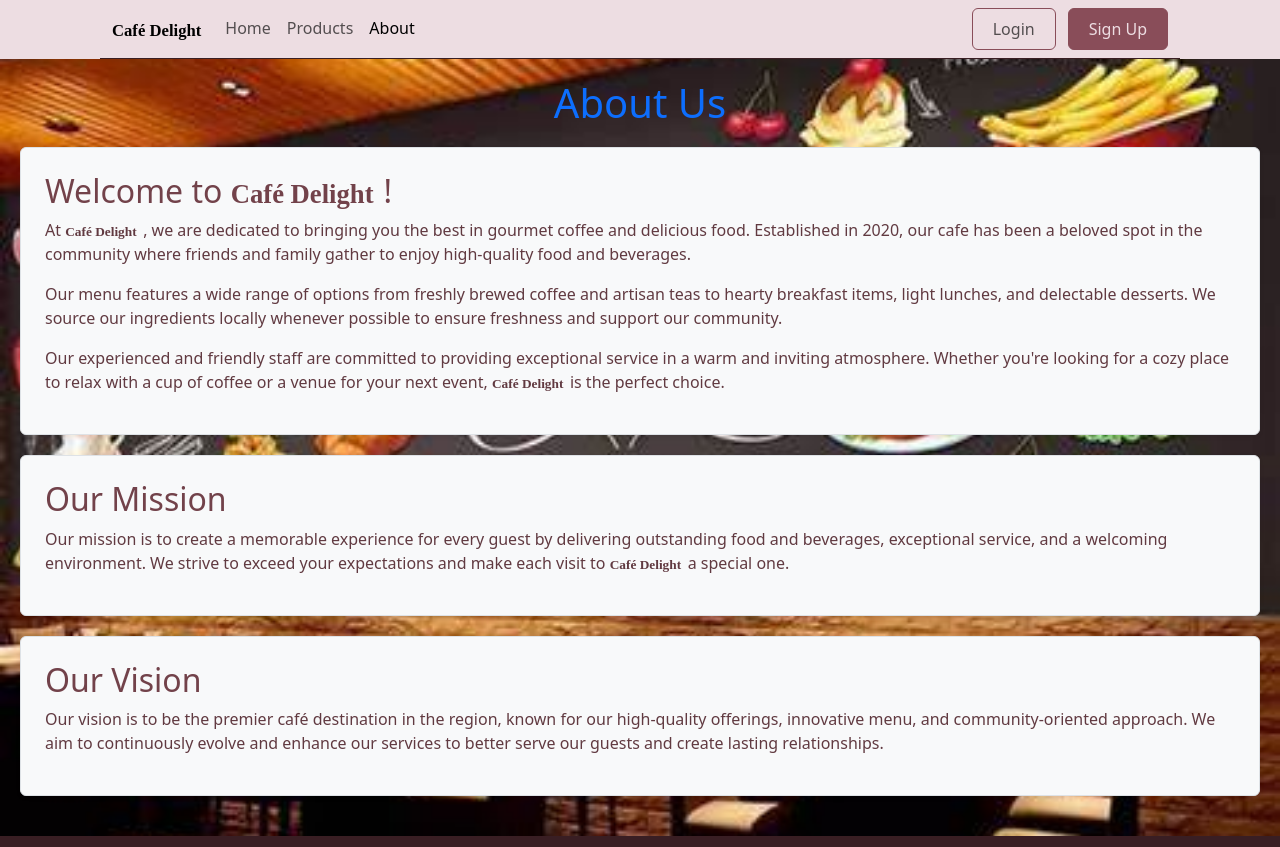
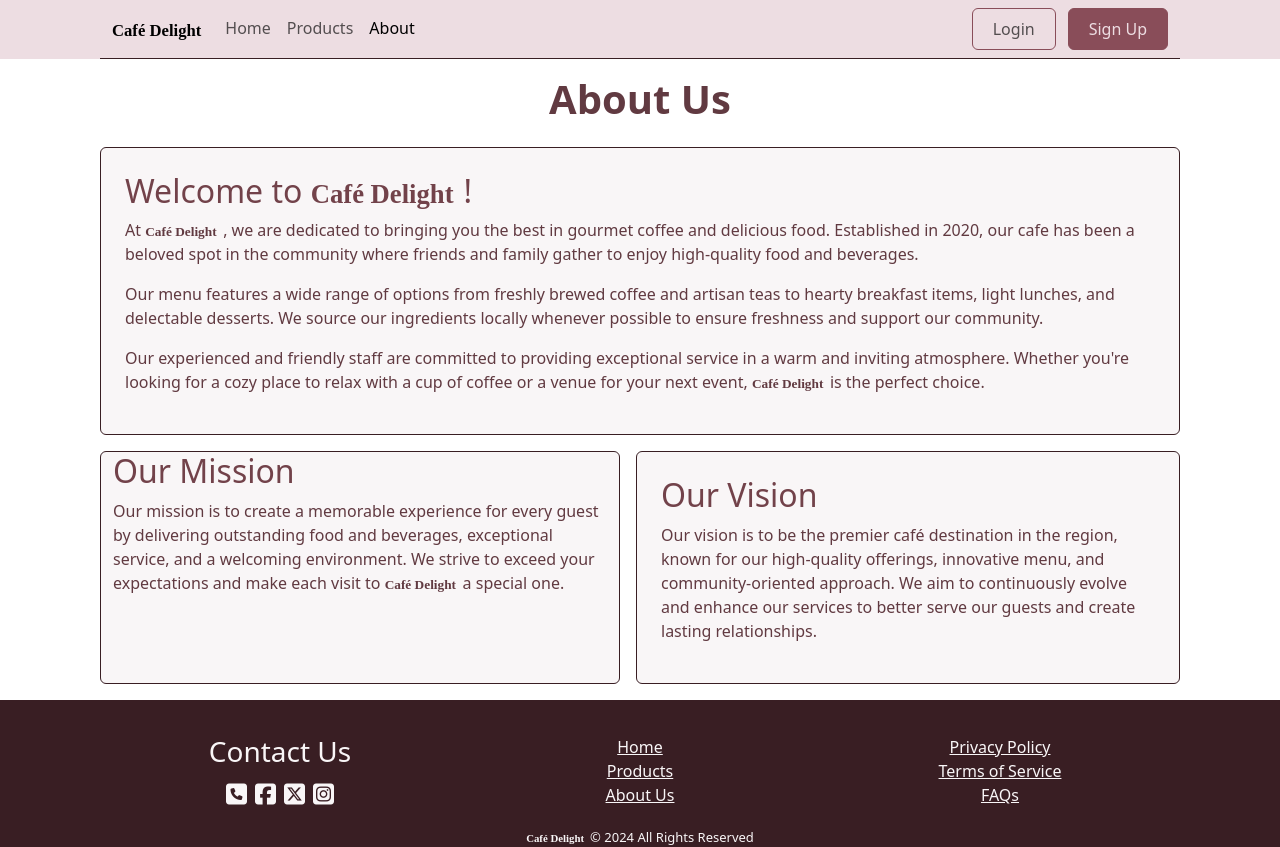
Before and after one commit to abdozero/Cafe-Angular, an Angular app: page /about in a window 1280 px wide. Shown: the top 847 px of the page. Built offline with nearby package versions, Linux system fonts and the light colour scheme.

Commit message:
theme apply

```diff
--- a/src/app/Component/about/about.component.css
+++ b/src/app/Component/about/about.component.css
@@ -1,50 +1,23 @@
-
-.about-container {
-  padding: 20px;
-  max-width: 1600px;
-  margin: 0 auto;
-  background-color: #eddde2;
-  background-image: url('../../../../public/Images/OIP.jpeg');
-  background-size: cover;
-  background-position: center;
-  background-repeat: no-repeat;
+h1 {
+  color: var(--color-10);
+  font-weight: bold;
 }
 
-.text-primary {
-  color: #b87c8d;
+section {
+  border: 1px solid var(--color-11);
+  background-color: var(--color-1);
+}
+/* @media (min-width: 992px)
+{
+  .mission, .vision{
+    max-width: 530px;
+  }
+} */
+
+h2 {
+  color: var(--color-9);
 }
 
-.about-content {
-  margin-top: 20px;
+p {
+  color: var(--color-10);
 }
-
-
-.about-description,
-.about-mission,
-.about-vision {
-  background-color: rgba(237, 221, 226, 0.8);
-  border: 1px solid #ca9caa;
-  border-radius: 8px;
-  padding: 15px;
-  margin-bottom: 20px;
-}
-
-
-.about-description h2,
-.about-mission h2,
-.about-vision h2 {
-  color: #72424a;
-}
-
-.about-description p,
-.about-mission p,
-.about-vision p {
-  color: #613a41;
-}
-
-
-.about-description,
-.about-mission,
-.about-vision {
-  box-shadow: 0 4px 8px rgba(0, 0, 0, 0.1);
-}
--- a/src/app/Component/about/about.component.html
+++ b/src/app/Component/about/about.component.html
@@ -1,9 +1,7 @@
-<!-- <<<<<<< HEAD -->
-
-<div class="about-container bg-light">
-  <h1 class="text-primary text-center">About Us</h1>
-  <div class="about-content">
-    <div class="about-description p-4 bg-light border rounded shadow-sm">
+<div class="container">
+  <h1 class="text-center lh-lg">About Us</h1>
+  <div class="row">
+    <section class="col p-4 mb-3 rounded">
       <h2>Welcome to <span class="brand-name">{{BrandName}}</span>!</h2>
       <p>
         At <span class="brand-name">{{BrandName}}</span>, we are dedicated to bringing you the best in gourmet coffee and delicious food. Established in 2020, our cafe has been a beloved spot in the community where friends and family gather to enjoy high-quality food and beverages.
@@ -14,18 +12,20 @@
       <p>
         Our experienced and friendly staff are committed to providing exceptional service in a warm and inviting atmosphere. Whether you're looking for a cozy place to relax with a cup of coffee or a venue for your next event, <span class="brand-name">{{BrandName}}</span> is the perfect choice.
       </p>
-    </div>
-    <div class="about-mission p-4 bg-light border rounded shadow-sm">
+    </section>
+  </div>
+  <div class="row">
+    <section class="col-md mb-3 me-md-3 rounded">
       <h2>Our Mission</h2>
       <p>
         Our mission is to create a memorable experience for every guest by delivering outstanding food and beverages, exceptional service, and a welcoming environment. We strive to exceed your expectations and make each visit to <span class="brand-name">{{BrandName}}</span> a special one.
       </p>
-    </div>
-    <div class="about-vision p-4 bg-light border rounded shadow-sm">
+    </section>
+    <section class="col-md p-4 mb-3 rounded">
       <h2>Our Vision</h2>
       <p>
         Our vision is to be the premier café destination in the region, known for our high-quality offerings, innovative menu, and community-oriented approach. We aim to continuously evolve and enhance our services to better serve our guests and create lasting relationships.
       </p>
-    </div>
+    </section>
   </div>
 </div>
```
